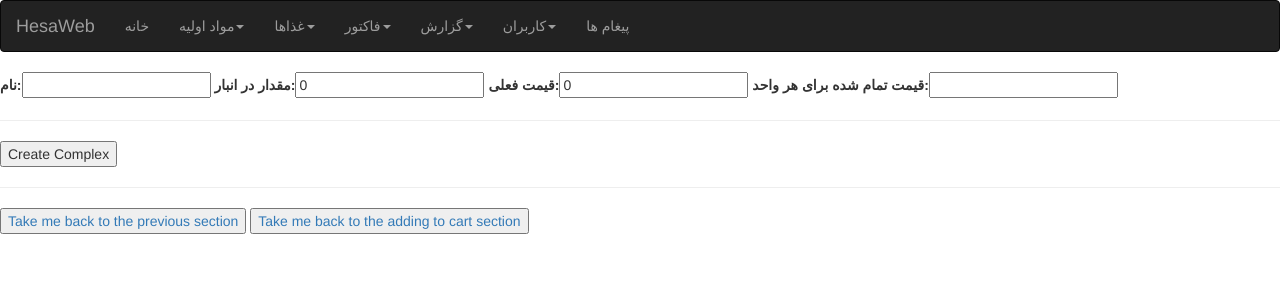
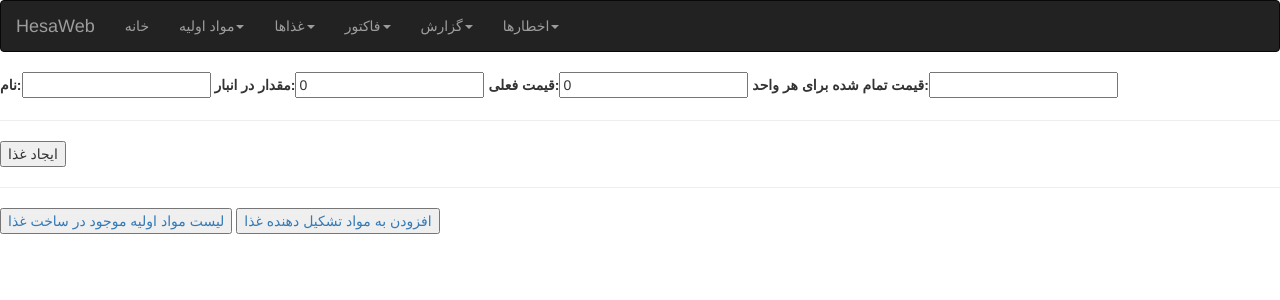
Before and after one commit to MoinHosseini/ahmadreza, a Django app: page /create/ in a window 1280 px wide. Shown: the top 300 px of the page. Run offline with Django 3.2, Linux system fonts and the light colour scheme; some libraries are stand-ins or nearby versions.

Commit message:
final edits

```diff
--- a/product/forms.py
+++ b/product/forms.py
@@ -21,7 +21,7 @@ class materialForm(forms.ModelForm):
     }
     def __init__(self, *args, **kwargs):
         super(materialForm, self).__init__(*args, **kwargs)
-        self.fields['expire_date'] = JalaliDateField( label=('date'), widget=AdminJalaliDateWidget )
+        self.fields['expire_date'] = JalaliDateField( label=('تاریخ انقضا'), widget=AdminJalaliDateWidget )
 
 
 class kalaForm(forms.ModelForm):
--- a/product/templates/product/create.html
+++ b/product/templates/product/create.html
@@ -7,14 +7,14 @@
     {% csrf_token %}
     {{form}}
     <hr>
-    <button type='submit'>Create Complex</button>
+    <button type='submit'>ایجاد غذا</button>
   </form>
     <hr>
     <button>
-      <a href="http://127.0.0.1:8000/check"> Take me back to the previous section
+      <a href="http://127.0.0.1:8000/check"> لیست مواد اولیه موجود در ساخت غذا
       </button>
       <button>
-      <a href="http://127.0.0.1:8000/addtocart"> Take me back to the adding to cart section
+      <a href="http://127.0.0.1:8000/addtocart"> افزودن به مواد تشکیل دهنده غذا
     </button>
 
 {% endblock body %}
--- a/product/templates/product/factoring.html
+++ b/product/templates/product/factoring.html
@@ -10,10 +10,10 @@
     <p>در اینجا برای اضافه کردن یک کالا به فاکتور، ان کالا را انتخاب و فیلدهای مربوطه را پر کنید</p>
     {{form}}
     <hr>
-    <button type='submit'>Submit this item and add another item</button>
+    <button type='submit'>ثبت مورد بالا</button>
   </form>
   <hr>
-  <a href="http://127.0.0.1:8000/check">
-    <button>adding is finished</button>
+  <a href="http://127.0.0.1:8000/checkfactor">
+    <button>مرحله بعد</button>
   </a>
 {% endblock body %}
--- a/product/views.py
+++ b/product/views.py
@@ -27,12 +27,14 @@ def all(request,type):
         return render(request,"product/all.html",{"content":content , "title" : "مواد اولیه" , "type":"edit" })
     elif type == "cart":
         content = cart.objects.all()
-        return render(request,"product/all.html",{"content":content , "title" : "سبد" , "type":"remove" , "e":"element" })
+        return render(request,"product/all.html",{"content":content , "title" : "مواد اولیه" , "type":"remove" })
     elif type == "factor":
         content = fucktor.objects.all()
         return render(request,"product/all.html",{"content":content , "title" : "فاکتورها"  , "e":"element" })
+    elif type == "fcart":
+        content = fcart.objects.all()
+        return render(request,"product/all.html",{"content":content , "title" : "مواد اولیه" , "type":"removefcart" })
 
-    # por beshe
 
 
 class add(View):
--- a/templates/base.html
+++ b/templates/base.html
@@ -34,15 +34,19 @@
             <ul class="dropdown-menu">
               <li><a href="/create">ایجاد غذا</a></li>
               <li><a href="/addtocart">افزودن به سبد برای ایجاد غذا</a></li>
+              <li><a href="/check">مشاهده مواد فعلی غذای در دست ثبت</a></li>
+              <li><a href="/all/cart">حذف یکی از مواد فعلی غذای در دست ثبت</a></li>
               <li><a href="/all/kala">مشاهده تمام غذاها</a></li>
             </ul>
           </li>
 
           <li class="dropdown"><a class="dropdown-toggle" data-toggle="dropdown" href="#">فاکتور<span class="caret"></span></a>
             <ul class="dropdown-menu">
+              <li><a href="/addtofactor">افزودن سطر به فاکتور در دست ثبت</a></li>
               <li><a href="/factor/out">صدور فاکتور نهایی خروج</a></li>
               <li><a href="/factor/in">صدور فاکتور نهایی ورود</a></li>
               <li><a href="/checkfactor">مشاهده سطرهای فعلی فاکتور در دست ثبت</a></li>
+              <li><a href="/all/fcart">حذف یکی از سطرهای فعلی فاکتور در دست ثبت</a></li>
               <li><a href="/all/factor">مشاهده تمام فاکتورها</a></li>
             </ul>
           </li>
@@ -54,14 +58,13 @@
             </ul>
           </li>
 
-          <li class="dropdown"><a class="dropdown-toggle" data-toggle="dropdown" href="#">کاربران<span class="caret"></span></a>
+          <li class="dropdown"><a class="dropdown-toggle" data-toggle="dropdown" href="#">اخطارها<span class="caret"></span></a>
             <ul class="dropdown-menu">
-              <li><a href="/report/material">ایجاد کاربر</a></li>
-              <li><a href="/report/kala">همه کاربران</a></li>
+              <li><a href="/notif/value">موجودی انبار</a></li>
+              <li><a href="/notif/date">تاریخ انقضا مواد اولیه</a></li>
             </ul>
           </li>
 
-          <li><a href="/notif">پیغام ها</a></li>
         </ul>
       </div>
     </nav>
```
Also changed, not shown: db.sqlite3, hesaban/settings.py (line endings or trailing spaces).
